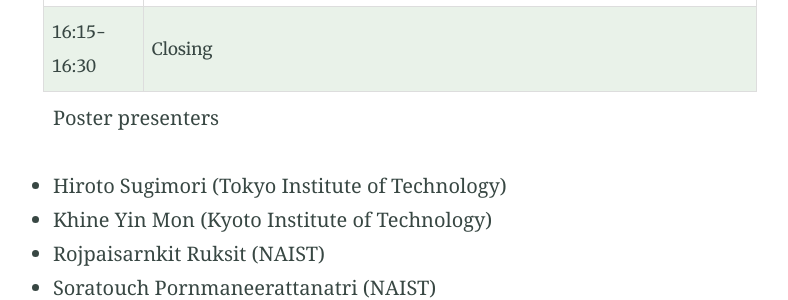
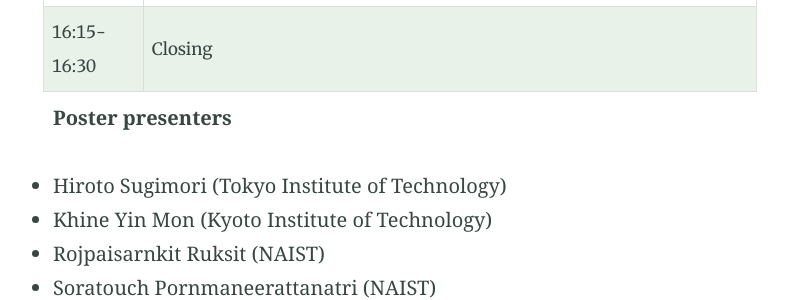
Before and after one commit to msr-asia-summit/msr-asia-summit.github.io, a Jekyll site: the page built from program.md, in a window 1280 px wide. Shown: the part 2008-2308 px from the top of the page, without its empty margins (240-1028 px from the left). Built offline with Jekyll 4.4.1, drawn with Linux system fonts in a browser that asks for light colours.

Commit message:
small update 2

```diff
--- a/_includes/poster-presenter.html
+++ b/_includes/poster-presenter.html
@@ -9,7 +9,7 @@
 
 <div class="central">
     <p>
-        Poster presenters
+        <b>Poster presenters</b>
         <ul>
             <li>Hiroto Sugimori (Tokyo Institute of Technology)</li>
             <li>Khine Yin Mon (Kyoto Institute of Technology)</li>
```
